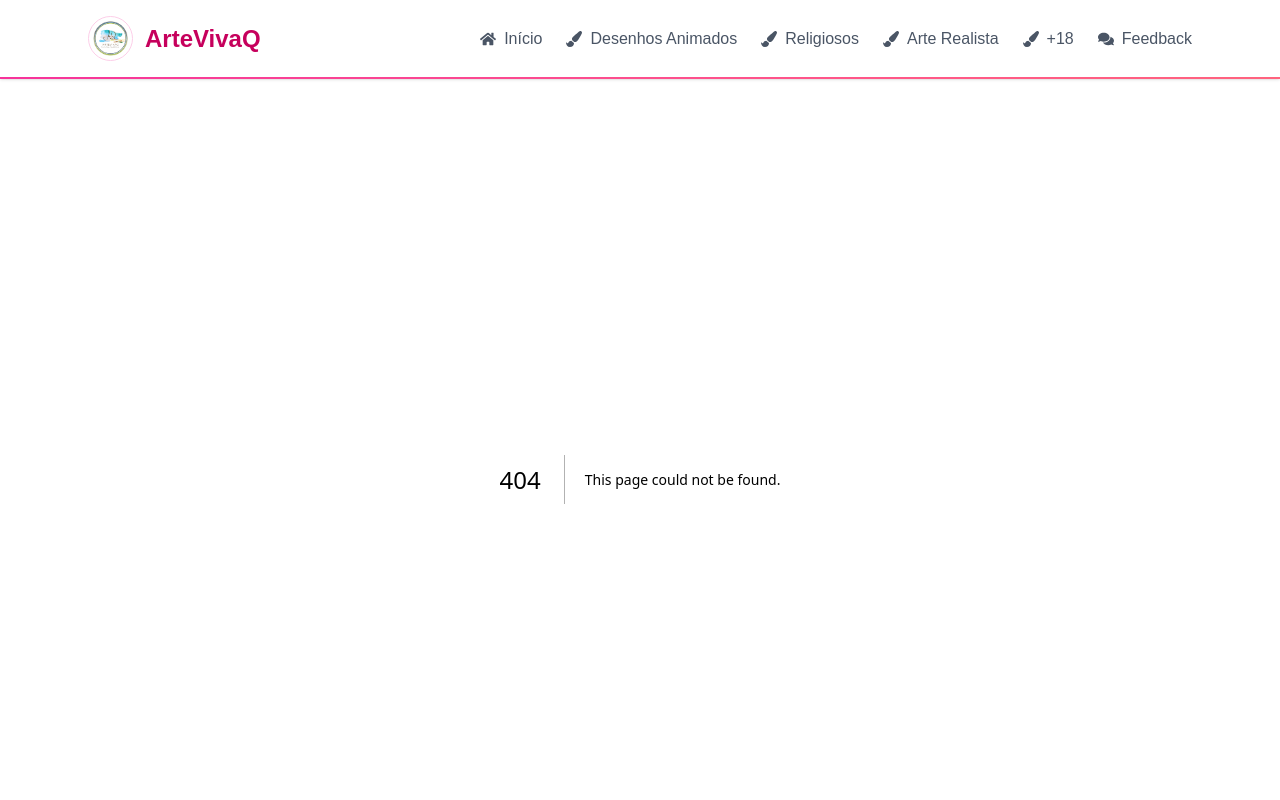
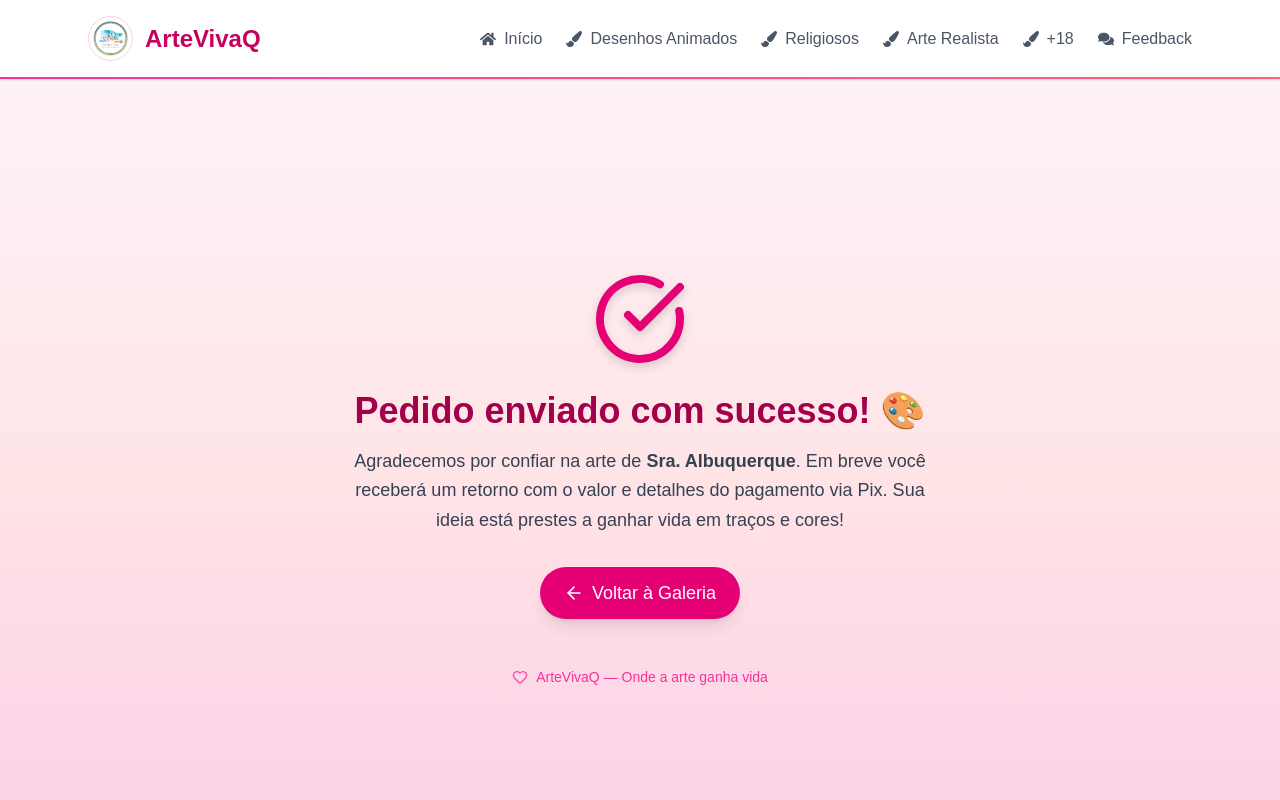
Before and after one commit to robsonalbuquerquedev/artevivaq, a Next.js app: page /obrigado in a window 1280 px wide. Before the commit this address had no page. Shown: the top 800 px of the page. Built offline with nearby package versions, Linux system fonts and the light colour scheme.

Commit message:
feat: adicionar rota obrigado

```diff
--- /dev/null
+++ b/src/app/obrigado/page.tsx
@@ -0,0 +1,69 @@
+"use client";
+
+import { motion } from "framer-motion";
+import Link from "next/link";
+import { CheckCircle, ArrowLeft, Heart } from "lucide-react";
+
+export default function Obrigado() {
+    return (
+        <main className="min-h-screen flex flex-col items-center justify-center bg-gradient-to-b from-pink-50 via-rose-100 to-pink-200 px-6 text-center">
+
+            {/* Ícone de sucesso animado */}
+            <motion.div
+                initial={{ scale: 0, rotate: 180 }}
+                animate={{ scale: 1, rotate: 0 }}
+                transition={{ duration: 0.8, type: "spring" }}
+                className="text-pink-600 mb-6"
+            >
+                <CheckCircle className="w-24 h-24 mx-auto text-pink-600 drop-shadow-lg" />
+            </motion.div>
+
+            {/* Mensagem principal */}
+            <motion.h1
+                initial={{ opacity: 0, y: -20 }}
+                animate={{ opacity: 1, y: 0 }}
+                transition={{ delay: 0.3, duration: 0.8 }}
+                className="text-4xl font-bold text-pink-800 mb-4"
+            >
+                Pedido enviado com sucesso! 🎨
+            </motion.h1>
+
+            <motion.p
+                initial={{ opacity: 0, y: 10 }}
+                animate={{ opacity: 1, y: 0 }}
+                transition={{ delay: 0.6, duration: 0.8 }}
+                className="text-gray-700 text-lg max-w-xl mb-8 leading-relaxed"
+            >
+                Agradecemos por confiar na arte de <strong>Sra. Albuquerque</strong>.
+                Em breve você receberá um retorno com o valor e detalhes do pagamento via Pix.
+                Sua ideia está prestes a ganhar vida em traços e cores!
+            </motion.p>
+
+            {/* Botão de retorno */}
+            <motion.div
+                initial={{ opacity: 0, y: 20 }}
+                animate={{ opacity: 1, y: 0 }}
+                transition={{ delay: 1, duration: 0.8 }}
+            >
+                <Link
+                    href="/"
+                    className="inline-flex items-center gap-2 bg-pink-600 text-white px-6 py-3 rounded-full hover:bg-pink-700 transition text-lg font-medium shadow-lg"
+                >
+                    <ArrowLeft className="w-5 h-5" />
+                    Voltar à Galeria
+                </Link>
+            </motion.div>
+
+            {/* Ícone decorativo final */}
+            <motion.div
+                initial={{ opacity: 0 }}
+                animate={{ opacity: 1 }}
+                transition={{ delay: 1.5, duration: 1 }}
+                className="mt-12 text-pink-500 flex items-center gap-2 text-sm"
+            >
+                <Heart className="w-4 h-4 animate-pulse" />
+                <span>ArteVivaQ — Onde a arte ganha vida</span>
+            </motion.div>
+        </main>
+    );
+}
```
